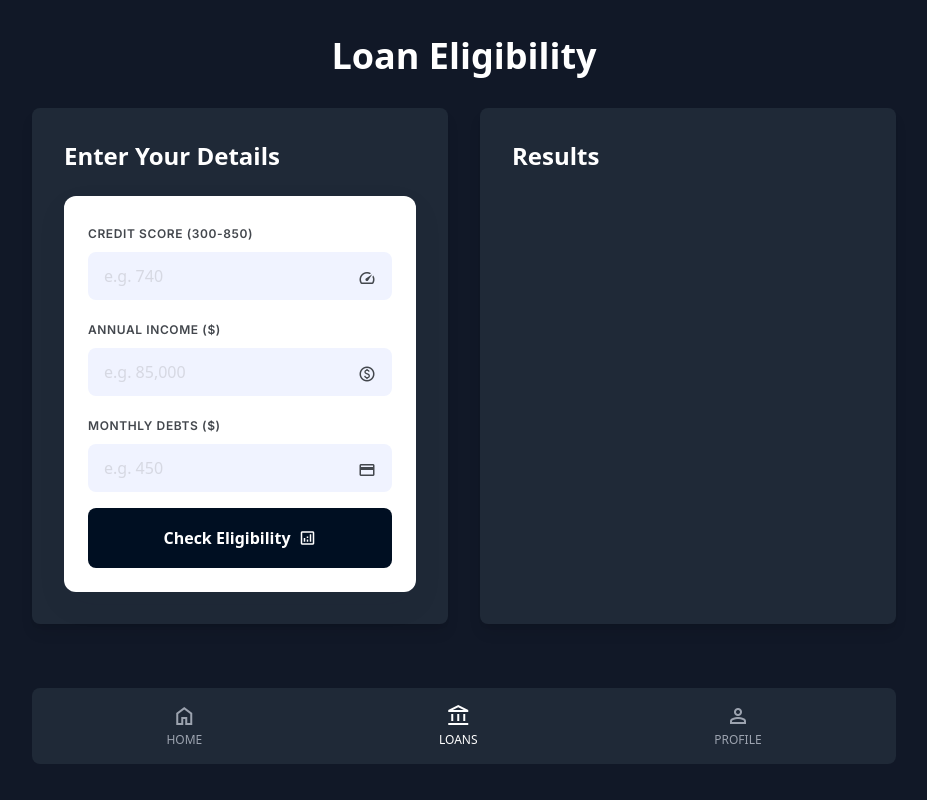
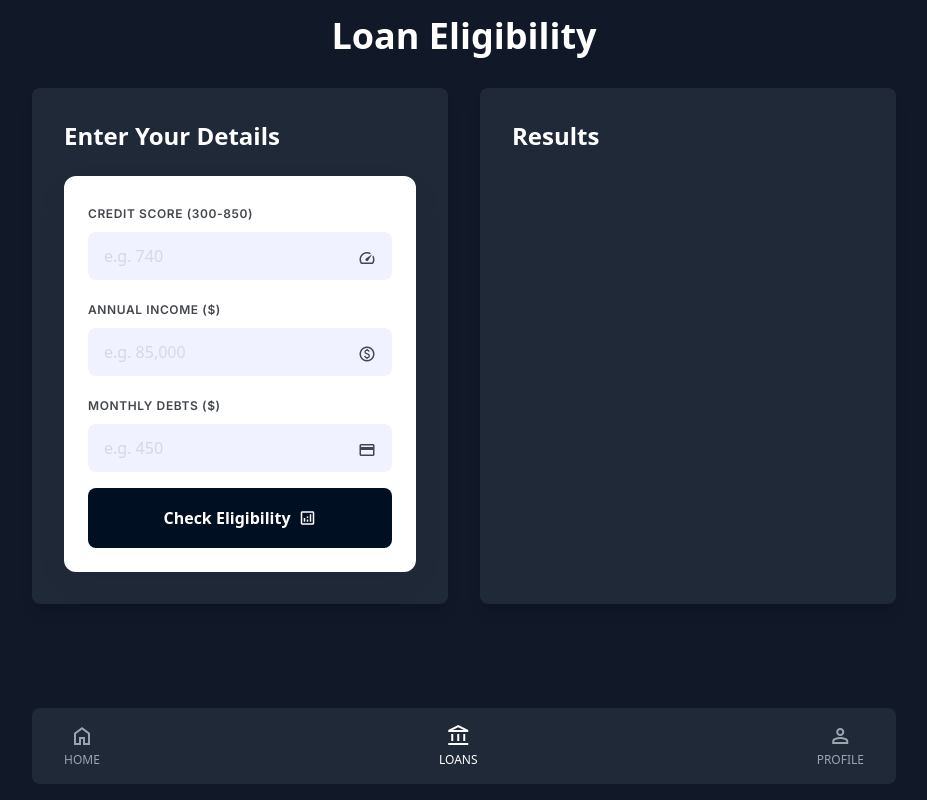
Before and after one commit to p67428378-afk/test2, a React (Vite) app in the folder frontend/: page / in a window 1280 px wide. Shown: the whole page, without its empty margins (176-1103 px from the left). Built offline with nearby package versions, Linux system fonts and the light colour scheme.

Commit message:
fix: address QA feedback - backend dependency and frontend visual bug

```diff
--- a/frontend/src/App.jsx
+++ b/frontend/src/App.jsx
@@ -8,7 +8,7 @@ function App() {
 
   const handleFormSubmit = async (formData) => {
     try {
-      const response = await axios.post('http://localhost:8000/predict', formData);
+      const response = await axios.post('http://localhost:8000/check-eligibility/', formData);
       setResults(response.data);
     } catch (error) {
       console.error('Error submitting form:', error);
@@ -21,7 +21,7 @@ function App() {
       <header className='w-full max-w-4xl mx-auto p-4'>
         <h1 className='text-4xl font-bold text-center'>Loan Eligibility</h1>
       </header>
-      <main className='w-full max-w-4xl mx-auto p-4'>
+      <main className='w-full max-w-4xl mx-auto p-4 flex-grow'>
         <div className='grid grid-cols-1 md:grid-cols-2 gap-8'>
           <div className='bg-gray-800 p-8 rounded-lg shadow-lg'>
             <h2 className='text-2xl font-semibold mb-6'>Enter Your Details</h2>
@@ -33,9 +33,9 @@ function App() {
           </div>
         </div>
       </main>
-      <footer className='w-full max-w-4xl mx-auto p-4 mt-8'>
+      <footer className='w-full max-w-4xl mx-auto p-4 mt-auto'>
         <div className='bg-gray-800 rounded-lg p-4'>
-          <div className='flex justify-around'>
+          <div className='flex justify-between px-4'>
             <a href='#' className='flex flex-col items-center text-gray-400 hover:text-white'>
               <span className='material-symbols-outlined'>home</span>
               <span className='text-xs mt-1'>HOME</span>
--- a/frontend/src/components/Results.jsx
+++ b/frontend/src/components/Results.jsx
@@ -17,8 +17,8 @@ const Results = ({ result }) => {
 
       {isEligible ? (
         <div className='bg-primary-container text-on-primary rounded-xl overflow-hidden relative'>
-          <div className='absolute top-0 right-0 p-8 opacity-10'>
-            <span className='material-symbols-outlined text-9xl' style={{fontVariationSettings: '\'FILL\' 1'}}>verified</span>
+          <div className='absolute top-0 right-0 p-4 md:p-8 opacity-10'>
+            <span className='material-symbols-outlined text-6xl md:text-9xl' style={{fontVariationSettings: '\'FILL\' 1'}}>verified</span>
           </div>
           <div className='p-6 relative z-10'>
             <div className='flex items-center gap-3 mb-6'>
```
Also changed, not shown: 2 other files (tests, documents, lock files or other folders).
